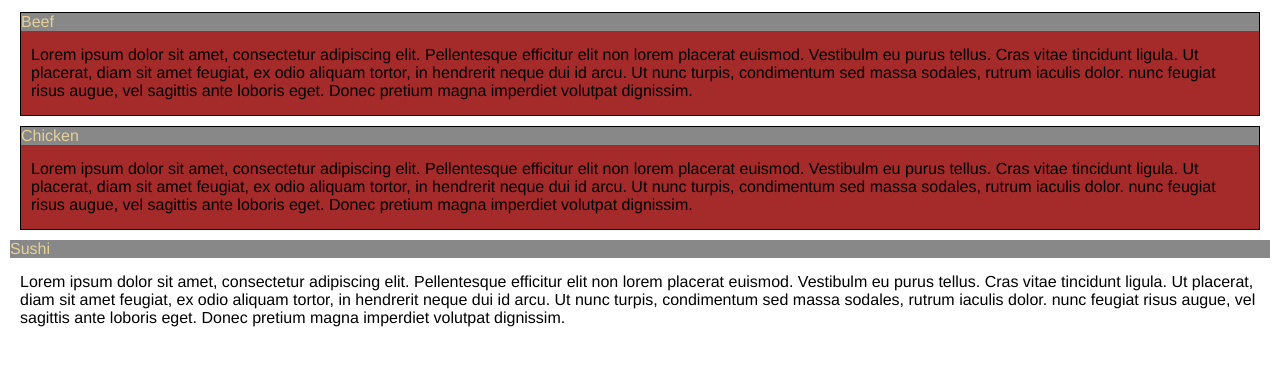
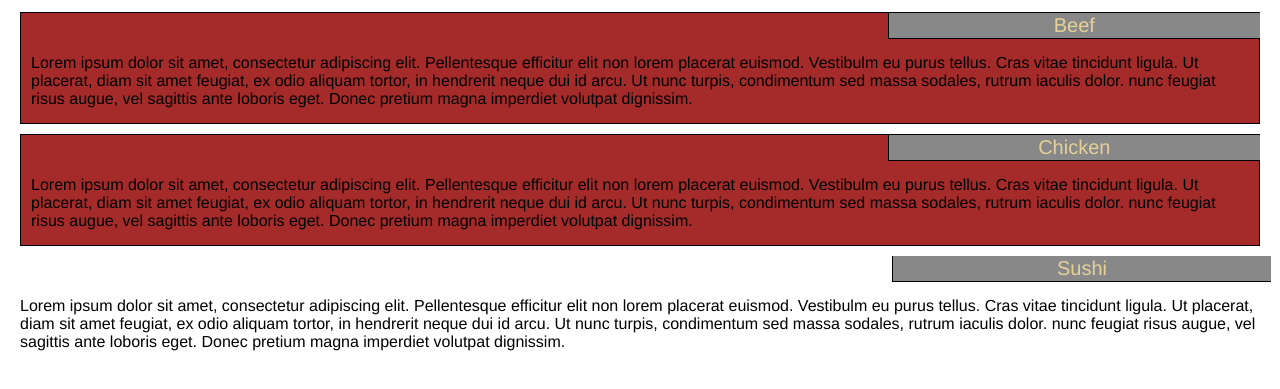
Before and after one commit to Phillips58/automatic-tribble, a plain HTML site: page module2/index.html in a window 1280 px wide. Shown: the part 61-450 px from the top of the page. Drawn offline with Linux system fonts and the light colour scheme.

Commit message:
fixed sushi

```diff
--- a/module2/css/styles.css
+++ b/module2/css/styles.css
@@ -32,7 +32,7 @@ p {
     margin: 10px;
   }
 
-.menu-item label {
+.menu-item-label {
   border-bottom: 1px solid black;
   border-left: 1px solid black;
   margin: 0 0 0 70%;
@@ -64,7 +64,7 @@ p {
 }
 
 /********** Large devices only **********/
-@media (min-width: 1200px)
+@media (min-width: 992px)
   .col-lg-1, .col-lg-2, .col-lg-3, .col-lg-4, .col-lg-5, .col-lg-6, .col-lg-7, .col-lg-8, .col-lg-9, .col-lg-10, .col-lg-11, .col-lg-12 {
     float: left;
 
@@ -83,7 +83,7 @@ p {
 
 
 /********** Medium devices only **********/
-@media (min-width: 767px) and (max-width: 1199px)
+@media (min-width: 767px) and (max-width: 991px)
   .col-md-1, .col-md-2, .col-md-3, .col-md-4, .col-md-5, .col-md-6, .col-md-7, .col-md-8, .col-md-9, .col-md-10, .col-md-11, .col-md-12 {
     float: left;
 
```
